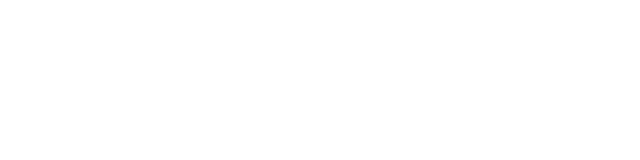
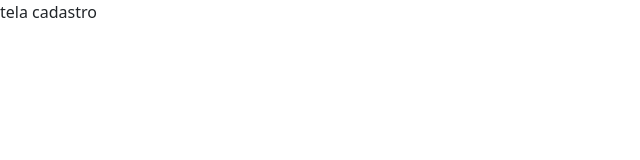
Before and after one commit to felipetoledo88/project-base-frontend-react, a React (Create React App) app: page /new-register in a window 1280 px wide. Before the commit this address had no page. Shown: the top 160 px of the page, without its empty margins (0-640 px from the left). Built offline with nearby package versions, Linux system fonts and the light colour scheme.

Commit message:
feat: route tela novo cadastro

```diff
--- a/src/App.tsx
+++ b/src/App.tsx
@@ -1,12 +1,14 @@
 import { Routes, Route } from "react-router-dom";
 import Login from "./pages/Login";
+import { NewRegister } from "./pages/Login/NewRegister";
 
 export default function App() {
-    return (
+  return (
     <>
       <Routes>
-       <Route path ="/" element={<Login />} />
+        <Route path="/" element={<Login />} />
+        <Route path="/new-register" element={<NewRegister />} />
       </Routes>
-  </>
-    );
-  }
+    </>
+  );
+}
--- /dev/null
+++ b/src/pages/Login/NewRegister/index.tsx
@@ -0,0 +1,5 @@
+export function NewRegister() {
+    return (
+        <p>tela cadastro</p>
+    )
+}
--- a/src/pages/Login/index.tsx
+++ b/src/pages/Login/index.tsx
@@ -57,9 +57,9 @@ export default function Login() {
                     <div className="mt-3">
                       <p className="mb-0 text-center">
                         Ainda não possui uma conta?{" "}
-                        <Link to="/new-register"
-                          className="text-primary fw-bold"
-                        >Cadastre-se</Link>
+                        <Link to="/new-register" className="text-primary fw-bold">
+                          Cadastre-se
+                        </Link>
                       </p>
                     </div>
                   </div>
```
